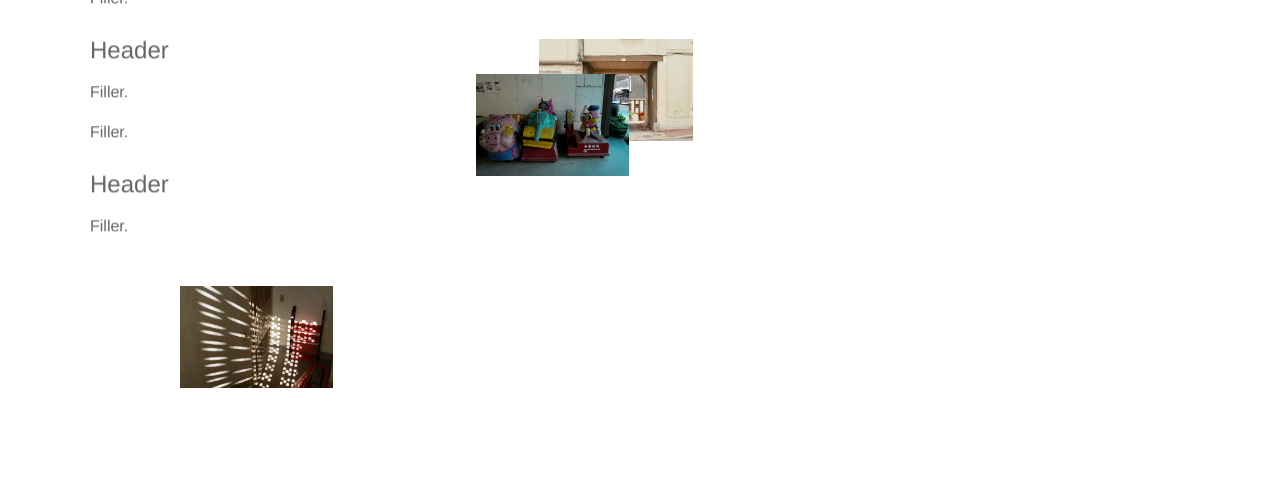
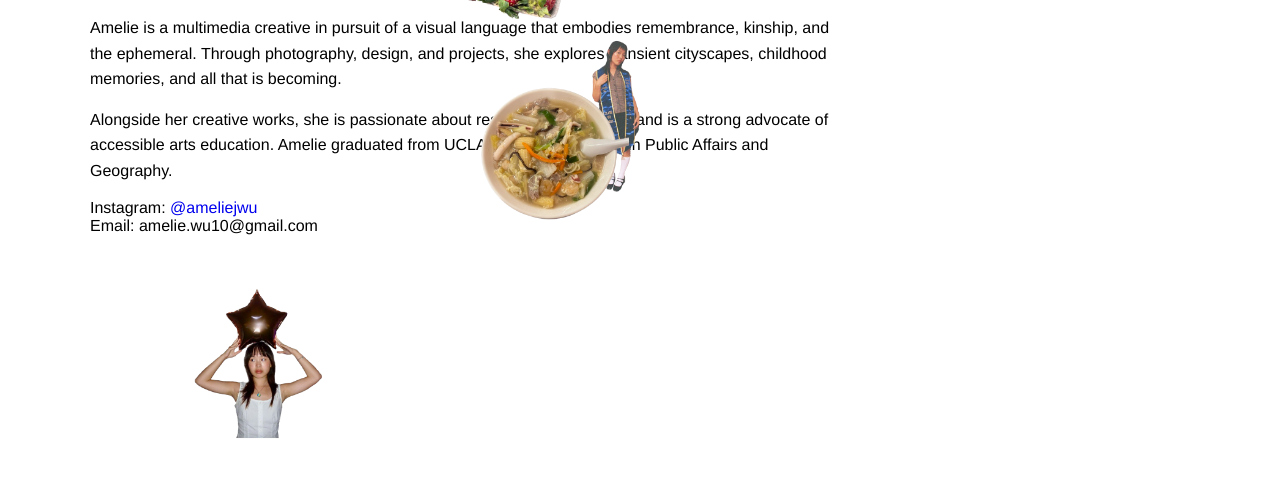
Before and after one commit to ameliejwu/portfolio, an Eleventy site: page src/about/about.njk in a window 1280 px wide. Shown: the part 313-800 px from the top of the page. Built offline with nearby package versions, Linux system fonts and the light colour scheme; Eleventy itself is replaced by a stand-in of ours; files that its build step writes are made by us from their sources; files whose address does not match are found by name.

Commit message:
Updated about and home page

```diff
--- a/src/about/about.njk
+++ b/src/about/about.njk
@@ -4,23 +4,20 @@ bodyClass: body-home
 ---
 
 <div class="about-container">
-    <h1>Amelie Wu</h1>
+    <h1>AMELIE WU</h1>
+    <p>Amelie is a multimedia creative in pursuit of a visual language that embodies remembrance, kinship, and the ephemeral. Through photography, design, and projects, she explores transient cityscapes, childhood memories, and all that is becoming.</p>
+    <p>Alongside her creative works, she is passionate about responsive art spaces and is a strong advocate of accessible arts education. Amelie graduated from UCLA in 2025 with a B.A. in Public Affairs and Geography.</p>
 
-    <p>Filler.</p>
-
-    <h2>Header</h2>
-    <p>Filler.</p>
-
-    <p>Filler.</p>
-
-    <h2>Header</h2>
-    <p>Filler.</p>
+    <small>Instagram: </small><a href="https://www.instagram.com/ameliejwu">@ameliejwu</a>
+    <br>
+    <small>Email: amelie.wu10@gmail.com</small>
 </div>
 
 <!-- Interactive Playground -->
 <div class="playground">
-    <img src="{{ site.baseUrl }}static/images/homepage/normandyCliffside.jpeg" class="draggable" alt="img1">
-    <img src="{{ site.baseUrl }}static/images/homepage/normandyPassage.jpeg" class="draggable" alt="img2">
-    <img src="{{ site.baseUrl }}static/images/homepage/stairBackground.jpeg" class="draggable" alt="img3">
-    <img src="{{ site.baseUrl }}static/images/homepage/taiwanRide.jpeg" class="draggable" alt="img4">
+    <img src="{{ site.baseUrl }}static/images/about me/abby.png" class="draggable" alt="img1">
+    <img src="{{ site.baseUrl }}static/images/about me/amelie_grad.png" class="draggable" alt="img2">
+    <img src="{{ site.baseUrl }}static/images/about me/balloon.png" class="draggable" alt="img3">
+    <img src="{{ site.baseUrl }}static/images/about me/bowl.png" class="draggable" alt="img4">
+    <img src="{{ site.baseUrl }}static/images/about me/Untitled-1.png" class="draggable" alt="img5">
 </div>
--- a/src/static/css/style.css
+++ b/src/static/css/style.css
@@ -26,10 +26,6 @@
     height: 100vh;
     position: relative;
     overflow: hidden;
-    user-select: none;
-    -webkit-user-select: none;
-    -moz-user-select: none;
-    -ms-user-select: none;
 }
 
 /* Navigation */
@@ -45,10 +41,6 @@
     align-items: center;
     z-index: 1000;
     font-size: 25px;
-    user-select: auto;
-    -webkit-user-select: auto;
-    -moz-user-select: auto;
-    -ms-user-select: auto;
 }
 
 .nav-links {
@@ -88,64 +80,47 @@
     transform: translateY(-50%);
     width: 800px;
     max-height: 70vh;
-    background: var(--text-bg);
-    backdrop-filter: blur(10px);
     padding: 30px;
-    z-index: 0;
-    user-select: text;
-    -webkit-user-select: text;
-    -moz-user-select: text;
-    -ms-user-select: text;
-    animation: fadeIn 0.8s ease-out;
+    z-index: 1;
 }
 
 .about-container h1 {
+    margin-bottom: 30px;
+    font-family: var(--font-family);
     font-size: 2.5rem;
-    color: var(--primary-color);
-    margin-bottom: 20px;
-    font-weight: 300;
+    font-weight: 600;
+    color: black;
+    text-transform: uppercase;
+    letter-spacing: 2px;
 }
 
 .about-container h2 {
+    font: var(--font-family);
     font-size: 1.5rem;
-    color: var(--secondary-color);
     margin: 25px 0 15px 0;
     font-weight: 400;
 }
 
 .about-container p {
+    font: var(--font-family);
     font-size: 1rem;
     line-height: 1.6;
-    color: var(--secondary-color);
     margin-bottom: 15px;
 }
 
 .about-container a {
-    color: var(--accent-color);
+    font: var(--font-family);
     text-decoration: none;
     transition: color 0.3s ease;
+}
+
+.about-container small {
+    font: var(--font-family);
 }
 
 .about-container a:hover {
     color: rgb(210, 34, 34);
     text-decoration: underline;
-}
-
-/* Custom scrollbar */
-.about-container::-webkit-scrollbar {
-    width: 6px;
-}
-
-.about-container::-webkit-scrollbar-track {
-    background: rgba(0, 0, 0, 0.1);
-}
-
-.about-container::-webkit-scrollbar-thumb {
-    background: rgba(0, 0, 0, 0.3);
-}
-
-.about-container::-webkit-scrollbar-thumb:hover {
-    background: rgba(0, 0, 0, 0.5);
 }
 
 /* Playground and Draggables */
@@ -162,6 +137,7 @@
     top: 50%;
     left: 50%;
     cursor: grab;
+    z-index: 1;
     transition: transform 0.2s ease;
     -webkit-user-drag: none;
     -khtml-user-drag: none;
@@ -171,7 +147,7 @@
     -webkit-user-select: none;
     -moz-user-select: none;
     -ms-user-select: none;
-    user-select: none;
+    user-select: text;
     -webkit-touch-callout: none;
 }
 
```
Also changed, not shown: src/index.njk (+2 -8 lines), src/static/images/about me/Untitled-1.png (added), src/static/images/about me/abby.png (added), src/static/images/about me/amelie_grad.png (added), src/static/images/about me/balloon.png (added), src/static/images/about me/bowl.png (added), 2 other files.
